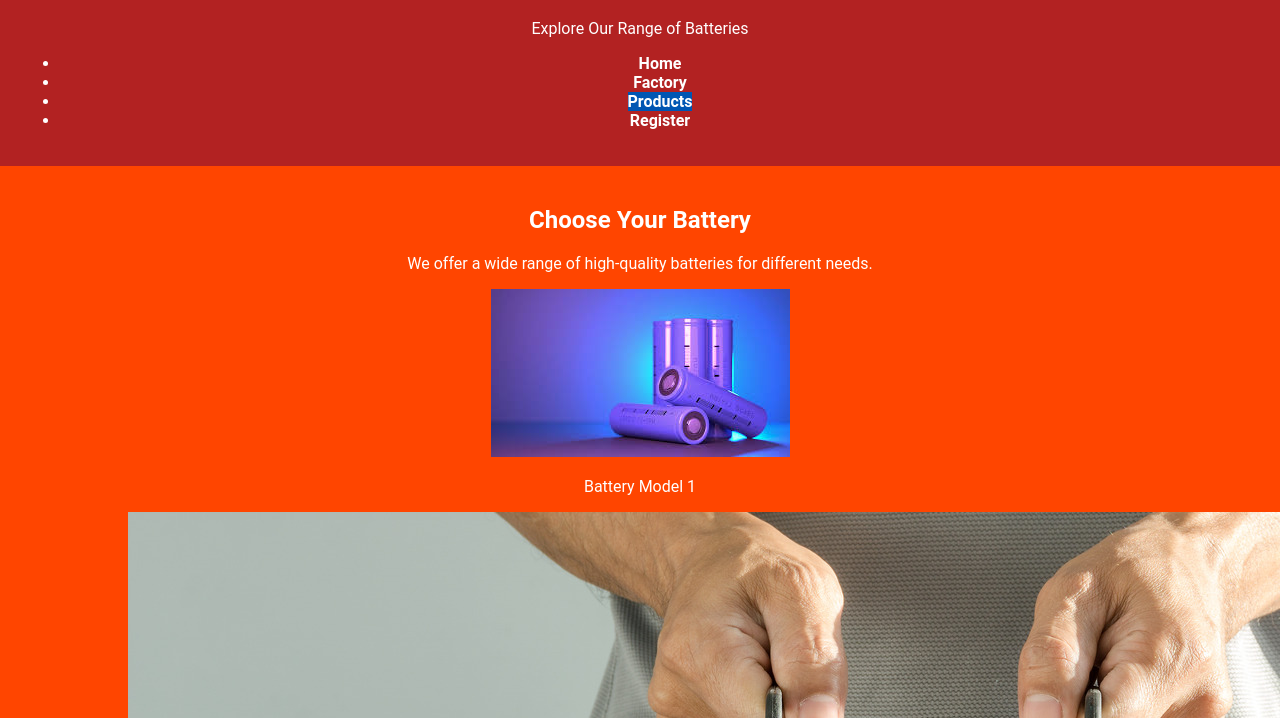
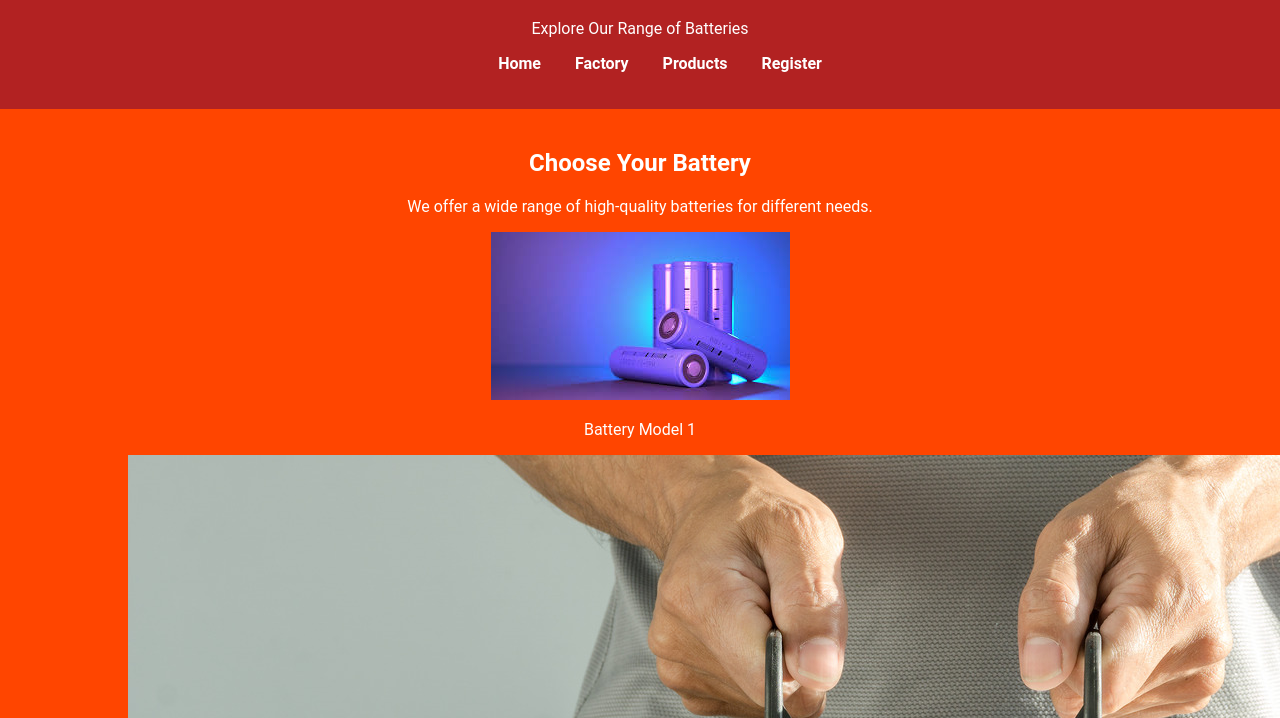
Before and after one commit to vdbora/testtwo, a plain HTML site: page products.html in a window 1280 px wide. Shown: the part 82-800 px from the top of the page. Drawn offline with Linux system fonts and the light colour scheme.

Commit message:
Update products.html

```diff
--- a/products.html
+++ b/products.html
@@ -16,10 +16,10 @@
         <p>Explore Our Range of Batteries</p>
        <nav>
     <ul>
-        <li><a href="index.html">Home</a></li>
-        <li><a href="factory.html" >Factory</a></li>
-        <li><a href="products.html"class="active">Products</a></li>
-        <li><a href="register.html">Register</a></li>
+        <a href="index.html">Home</a>
+        <a href="factory.html" >Factory</a>
+        <a href="products.html"class="active">Products</a>
+        <a href="register.html">Register</a>
     </ul>
 </nav>
     </header>
```
